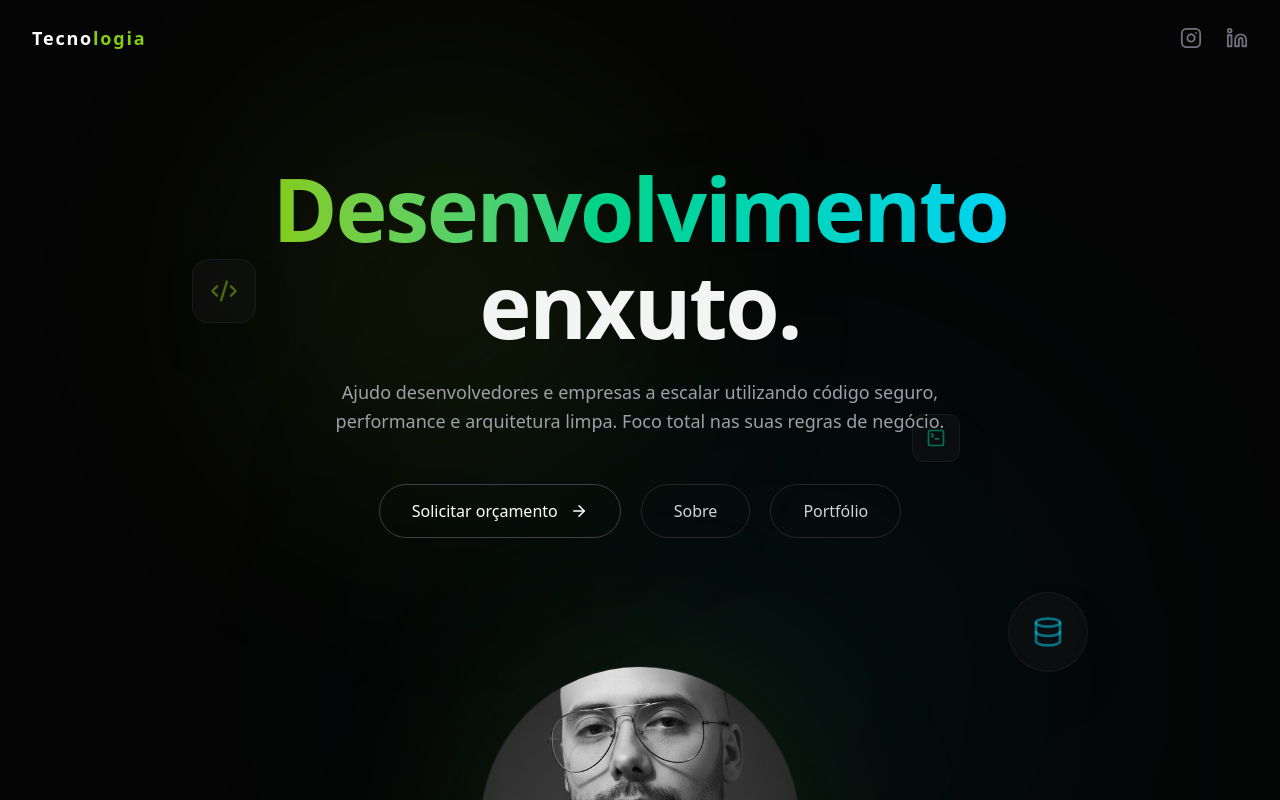
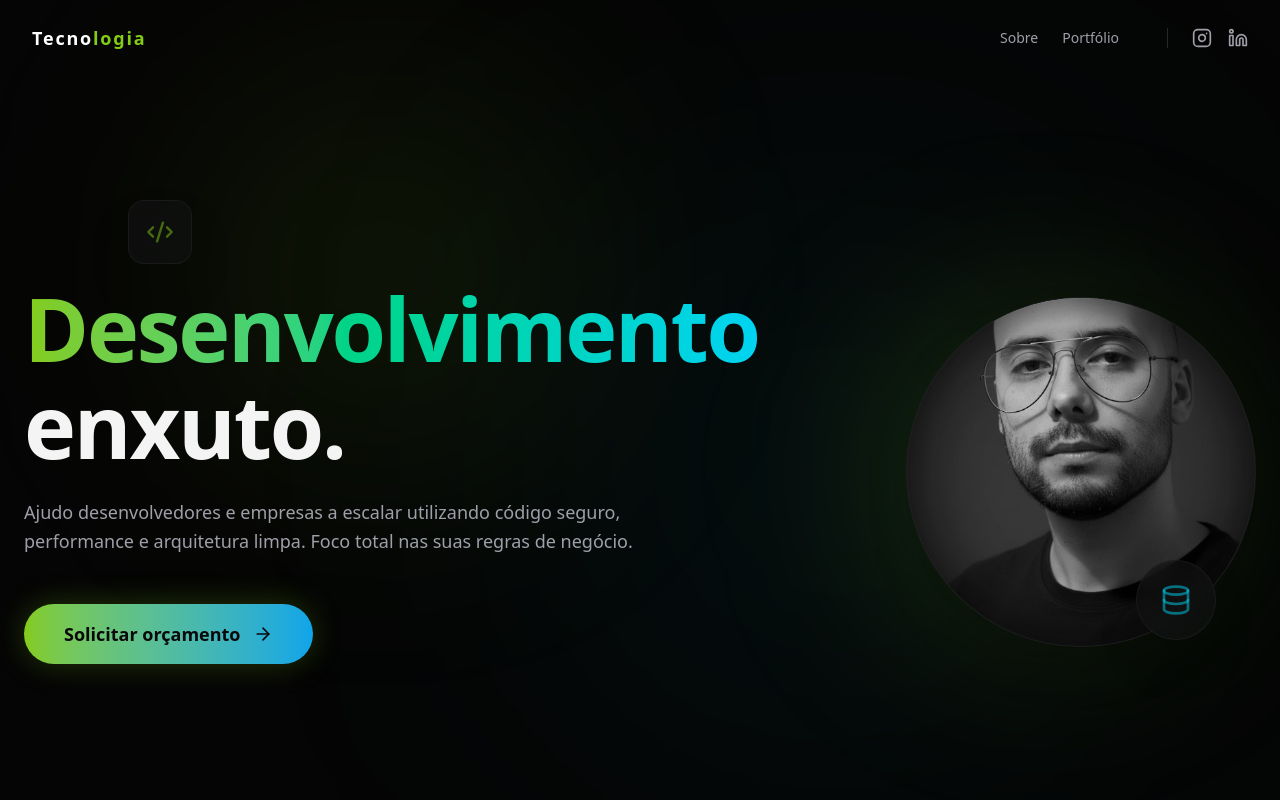
Before and after one commit to leandroveigadev/pagina-leandro, a Next.js app: page / in a window 1280 px wide. Shown: the top 800 px of the page. Built offline with nearby package versions, Linux system fonts and the light colour scheme.

Commit message:
feat: aprimora layout premium da sessao app/page  navbar

```diff
--- a/src/app/page.tsx
+++ b/src/app/page.tsx
@@ -10,6 +10,7 @@ export default function Home() {
   const [statusMessage, setStatusMessage] = useState("");
   const [isSubmitting, setIsSubmitting] = useState(false);
 
+  // Lógica de Scroll e Formulário Mantida 100% Intacta
   useEffect(() => {
     const handleScroll = () => {
       if (window.scrollY > 300) {
@@ -44,7 +45,6 @@ export default function Home() {
     window.scrollTo({ top: 0, behavior: "smooth" });
   };
 
-  // Processamento assíncrono para evitar o reload da página
   const handleSubmit = async (e: React.FormEvent<HTMLFormElement>) => {
     e.preventDefault();
     setIsSubmitting(true);
@@ -63,9 +63,8 @@ export default function Home() {
 
       if (data.success) {
         setStatusMessage("Mensagem enviada com sucesso! Em breve retornaremos.");
-        form.reset(); // Limpa os dados preenchidos
+        form.reset();
 
-        // Remove o aviso visual após 5 segundos (5000 milissegundos)
         setTimeout(() => {
           setStatusMessage("");
         }, 5000);
@@ -82,37 +81,45 @@ export default function Home() {
   return (
     <main className="bg-[#050505] text-white flex flex-col items-center relative overflow-x-hidden font-sans selection:bg-[#84cc16] selection:text-black">
 
-      {/* SEÇÃO 1: HERO (APRESENTAÇÃO PRINCIPAL) */}
+      {/* SEÇÃO 1: HERO */}
       <section className="relative w-full min-h-screen flex flex-col items-center justify-center px-6 pt-24 pb-12">
-        <div className="absolute top-[10%] left-[20%] w-96 h-96 rounded-full bg-[#84cc16]/10 blur-[120px] pointer-events-none" />
-        <div className="absolute bottom-[10%] right-[20%] w-[500px] h-[500px] rounded-full bg-cyan-600/10 blur-[150px] pointer-events-none" />
+        <div className="absolute top-[10%] left-[15%] w-96 h-96 rounded-full bg-[#84cc16]/10 blur-[130px] pointer-events-none" />
+        <div className="absolute bottom-[10%] right-[15%] w-[500px] h-[500px] rounded-full bg-cyan-600/10 blur-[160px] pointer-events-none" />
 
-        <div className="absolute top-[25%] left-[10%] md:left-[15%] w-16 h-16 rounded-2xl bg-zinc-900/40 border border-zinc-800/50 backdrop-blur-md flex items-center justify-center animate-pulse shadow-2xl hidden md:flex">
+        {/* Ícones flutuantes reposicionados para não sobrepor a foto */}
+        <div className="absolute top-[25%] left-[5%] md:left-[10%] w-16 h-16 rounded-2xl bg-zinc-900/40 border border-zinc-800/50 backdrop-blur-md flex items-center justify-center animate-pulse shadow-2xl hidden md:flex z-20">
           <Code2 className="text-[#84cc16]/50" size={28} />
         </div>
-        <div className="absolute bottom-[35%] right-[10%] md:right-[15%] w-20 h-20 rounded-full bg-zinc-900/40 border border-zinc-800/50 backdrop-blur-md flex items-center justify-center animate-pulse shadow-2xl hidden md:flex" style={{ animationDelay: '1s' }}>
+        <div className="absolute bottom-[20%] right-[10%] md:right-[5%] w-20 h-20 rounded-full bg-zinc-900/40 border border-zinc-800/50 backdrop-blur-md flex items-center justify-center animate-pulse shadow-2xl hidden lg:flex z-20" style={{ animationDelay: '1s' }}>
           <Database className="text-cyan-400/50" size={32} />
         </div>
-        <div className="absolute top-[40%] right-[25%] w-12 h-12 rounded-xl bg-zinc-900/40 border border-zinc-800/50 backdrop-blur-md flex items-center justify-center animate-pulse shadow-2xl hidden lg:flex" style={{ animationDelay: '0.5s' }}>
-          <TerminalSquare className="text-emerald-400/50" size={20} />
-        </div>
 
+        {/* HEADER ATUALIZADO: Links "Sobre" e "Portfólio" integrados ao topo */}
         <header className="absolute top-0 left-0 w-full flex justify-between items-center px-8 py-6 text-sm font-medium z-50">
            <div className="text-white text-lg font-bold tracking-widest">
              Tecno<span className="text-[#84cc16]">logia</span>
            </div>
-           <nav className="flex gap-6 text-zinc-500">
+           <nav className="flex items-center gap-8 text-zinc-400">
+             <div className="hidden md:flex gap-6 mr-4">
+               <Link href="/sobre" className="hover:text-white hover:text-[#84cc16] transition-colors duration-300">Sobre</Link>
+               <Link href="/portfolio" className="hover:text-white hover:text-[#84cc16] transition-colors duration-300">Portfólio</Link>
+             </div>
+
+             <div className="flex gap-4 border-l border-zinc-800 pl-6">
                <a href="https://www.instagram.com/leandrooveiga/" target="_blank" rel="noopener noreferrer" className="hover:text-white hover:scale-110 transition-all duration-300">
-               <svg xmlns="http://www.w3.org/2000/svg" width="22" height="22" viewBox="0 0 24 24" fill="none" stroke="currentColor" strokeWidth="2" strokeLinecap="round" strokeLinejoin="round"><rect width="20" height="20" x="2" y="2" rx="5" ry="5"/><path d="M16 11.37A4 4 0 1 1 12.63 8 4 4 0 0 1 16 11.37z"/><line x1="17.5" x2="17.51" y1="6.5" y2="6.5"/></svg>
+                 <svg xmlns="http://www.w3.org/2000/svg" width="20" height="20" viewBox="0 0 24 24" fill="none" stroke="currentColor" strokeWidth="2" strokeLinecap="round" strokeLinejoin="round"><rect width="20" height="20" x="2" y="2" rx="5" ry="5"/><path d="M16 11.37A4 4 0 1 1 12.63 8 4 4 0 0 1 16 11.37z"/><line x1="17.5" x2="17.51" y1="6.5" y2="6.5"/></svg>
                </a>
                <a href="https://www.linkedin.com/in/leandro-veiga-bb4a9b383/" target="_blank" rel="noopener noreferrer" className="hover:text-white hover:scale-110 transition-all duration-300">
-               <svg xmlns="http://www.w3.org/2000/svg" width="22" height="22" viewBox="0 0 24 24" fill="none" stroke="currentColor" strokeWidth="2" strokeLinecap="round" strokeLinejoin="round"><path d="M16 8a6 6 0 0 1 6 6v7h-4v-7a2 2 0 0 0-2-2 2 2 0 0 0-2 2v7h-4v-7a6 6 0 0 1 6-6z"/><rect width="4" height="12" x="2" y="9"/><circle cx="4" cy="4" r="2"/></svg>
+                 <svg xmlns="http://www.w3.org/2000/svg" width="20" height="20" viewBox="0 0 24 24" fill="none" stroke="currentColor" strokeWidth="2" strokeLinecap="round" strokeLinejoin="round"><path d="M16 8a6 6 0 0 1 6 6v7h-4v-7a2 2 0 0 0-2-2 2 2 0 0 0-2 2v7h-4v-7a6 6 0 0 1 6-6z"/><rect width="4" height="12" x="2" y="9"/><circle cx="4" cy="4" r="2"/></svg>
                </a>
+             </div>
            </nav>
         </header>
 
-        <div className="max-w-5xl w-full flex flex-col items-center text-center relative z-10 mt-8 md:mt-16">
-          <h1 className="text-5xl md:text-7xl lg:text-[5.5rem] font-extrabold tracking-tight leading-[1.1] mb-6">
+        <div className="max-w-7xl w-full flex flex-col md:flex-row items-center justify-between text-center md:text-left gap-12 lg:gap-20 relative z-10 mt-16 md:mt-24 px-4 md:px-0">
+
+          <div className="flex-1 flex flex-col items-center md:items-start max-w-3xl md:max-w-none">
+            <h1 className="text-5xl md:text-6xl lg:text-[5.5rem] font-extrabold tracking-tight leading-[1.1] mb-6 md:leading-[1.1]">
               <span className="text-transparent bg-clip-text bg-gradient-to-r from-[#84cc16] via-emerald-400 to-cyan-400">
                 Desenvolvimento
               </span>
@@ -120,47 +127,44 @@ export default function Home() {
               <span className="text-zinc-100">enxuto.</span>
             </h1>
 
-          <p className="text-base md:text-lg text-zinc-400 max-w-2xl leading-relaxed mb-12 font-light">
+            <p className="text-base md:text-lg text-zinc-400 max-w-2xl leading-relaxed mb-12 font-light md:mx-0 mx-auto">
               Ajudo desenvolvedores e empresas a escalar utilizando código seguro, performance e arquitetura limpa. Foco total nas suas regras de negócio.
             </p>
 
-          <div className="flex flex-col sm:flex-row gap-5 mb-20 md:mb-32">
+            {/* BOTÃO CTA MELHORADO: Maior, gradiente e destaque premium */}
+            <div className="flex flex-col sm:flex-row gap-5 mb-16 md:mb-0 justify-center md:justify-start">
               <a
                 href="#contato"
                 onClick={scrollToContact}
-              className="group relative px-8 py-3.5 rounded-full bg-transparent text-white font-medium overflow-hidden border border-zinc-700 hover:border-[#84cc16] transition-all duration-500 flex items-center justify-center gap-3 shadow-[0_0_20px_rgba(132,204,22,0)] hover:shadow-[0_0_20px_rgba(132,204,22,0.2)]"
+                className="group relative px-10 py-4 rounded-full bg-gradient-to-r from-[#84cc16] to-[#0ea5e9] text-zinc-950 font-bold overflow-hidden transition-all duration-500 flex items-center justify-center gap-3 shadow-[0_0_30px_rgba(132,204,22,0.25)] hover:shadow-[0_0_45px_rgba(132,204,22,0.45)] hover:scale-105"
               >
-              <div className="absolute inset-0 bg-gradient-to-r from-[#84cc16]/20 to-transparent opacity-0 group-hover:opacity-100 transition-opacity duration-500" />
-              <span className="relative z-10">Solicitar orçamento</span>
-              <ArrowRight size={18} className="relative z-10 group-hover:translate-x-1 transition-transform" />
+                <span className="relative z-10 text-lg">Solicitar orçamento</span>
+                <ArrowRight size={20} className="relative z-10 group-hover:translate-x-1.5 transition-transform" />
               </a>
-
-            <Link href="/sobre" className="px-8 py-3.5 rounded-full border border-zinc-800 text-zinc-300 hover:text-white hover:border-zinc-500 hover:bg-zinc-900/50 transition-all duration-300 flex items-center justify-center">
-              Sobre
-            </Link>
-
-            <Link href="/portfolio" className="px-8 py-3.5 rounded-full border border-zinc-800 text-zinc-300 hover:text-white hover:border-zinc-500 hover:bg-zinc-900/50 transition-all duration-300 flex items-center justify-center">
-              Portfólio
-            </Link>
+            </div>
           </div>
 
-          <div className="relative w-full flex justify-center mt-auto">
-             <div className="absolute top-1/2 left-1/2 -translate-x-1/2 -translate-y-1/2 w-[350px] h-[350px] bg-[#84cc16]/10 blur-[80px] rounded-full" />
-             <div className="relative w-64 h-64 md:w-80 md:h-80 rounded-full overflow-hidden border border-zinc-800/60 bg-zinc-900 group shadow-2xl z-10">
+          <div className="flex-1 flex justify-center md:justify-end relative mt-16 md:mt-0">
+             <div className="absolute top-1/2 left-1/2 -translate-x-1/2 -translate-y-1/2 w-[350px] h-[350px] bg-[#84cc16]/15 blur-[90px] rounded-full pointer-events-none" />
+
+             {/* FOTO COM EFEITO DE ESMAECIMENTO (Fade nas bordas) */}
+             <div className="relative w-72 h-72 md:w-[350px] md:h-[350px] rounded-full overflow-hidden border border-zinc-800/40 bg-zinc-900 group shadow-2xl z-10 transition-transform duration-500 hover:rotate-1">
                <Image
                   src="/perfil.jpg"
                   alt="Leandro Veiga"
                   fill
-                  className="object-cover grayscale hover:grayscale-0 transition-all duration-1000 group-hover:scale-105"
+                  className="object-cover opacity-90 grayscale group-hover:grayscale-0 group-hover:opacity-100 transition-all duration-1000 group-hover:scale-105"
                   priority
                 />
+                {/* Sombra interna para criar o esmaecimento nas bordas da foto */}
+                <div className="absolute inset-0 rounded-full shadow-[inset_0_0_60px_rgba(5,5,5,0.9)] pointer-events-none transition-opacity duration-1000 group-hover:opacity-50" />
              </div>
           </div>
         </div>
       </section>
 
-      {/* SEÇÃO 2: FORMULÁRIO DE CONTATO */}
-      <section id="contato" className="w-full min-h-screen flex flex-col items-center justify-center px-6 py-24 relative z-10">
+      {/* SEÇÃO 2: FORMULÁRIO DE CONTATO (Ajustado o padding bottom para pb-32) */}
+      <section id="contato" className="w-full min-h-screen flex flex-col items-center justify-center px-6 pt-24 pb-32 relative z-10">
         <div className="w-full max-w-3xl mx-auto">
           <div className="text-center mb-12">
             <h2 className="text-4xl md:text-5xl font-bold mb-4 text-zinc-100 tracking-tight">Vamos conversar.</h2>
@@ -208,7 +212,6 @@ export default function Home() {
               <textarea name="Mensagem" required rows={4} placeholder="Como posso ajudar no seu projeto?" className="w-full bg-zinc-950/50 border border-zinc-800 rounded-xl px-4 py-3 text-white placeholder-zinc-600 focus:outline-none focus:border-[#84cc16]/50 focus:ring-1 focus:ring-[#84cc16]/50 transition-all resize-none"></textarea>
             </div>
 
-            {/* Aviso visual que some após 5 segundos */}
             {statusMessage && (
               <div className="flex items-center gap-2 p-4 rounded-xl bg-[#84cc16]/10 border border-[#84cc16]/30 text-[#84cc16] text-sm animate-fade-in">
                 <CheckCircle2 size={18} className="shrink-0" />
@@ -222,8 +225,8 @@ export default function Home() {
             </button>
           </form>
 
-          {/* Botão extra de voltar ao topo fixado logo abaixo do formulário */}
-          <div className="mt-12 flex justify-center">
+          {/* Botão de voltar ao topo mais afastado do limite inferior da página */}
+          <div className="mt-16 mb-8 flex justify-center">
             <button
               onClick={scrollToTop}
               className="flex items-center gap-2 text-zinc-500 hover:text-[#84cc16] transition-colors text-sm font-medium group"
@@ -236,7 +239,7 @@ export default function Home() {
         </div>
       </section>
 
-      {/* BOTÃO FLUTUANTE DE VOLTAR AO TOPO (Mantido intacto) */}
+      {/* BOTÃO FLUTUANTE DE VOLTAR AO TOPO */}
       {showScrollTop && (
         <button
           onClick={scrollToTop}
```
Lines whose indentation alone changed are shown as unchanged.
